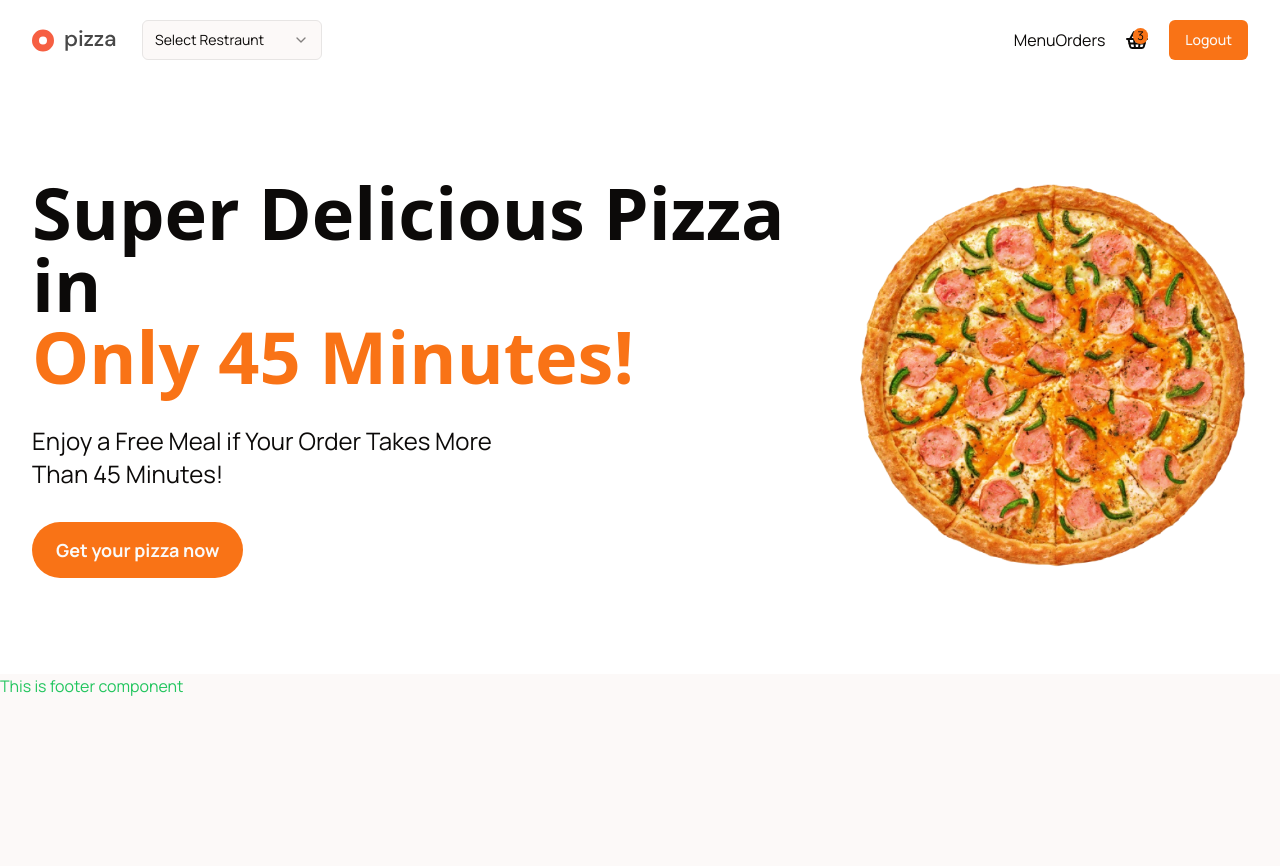
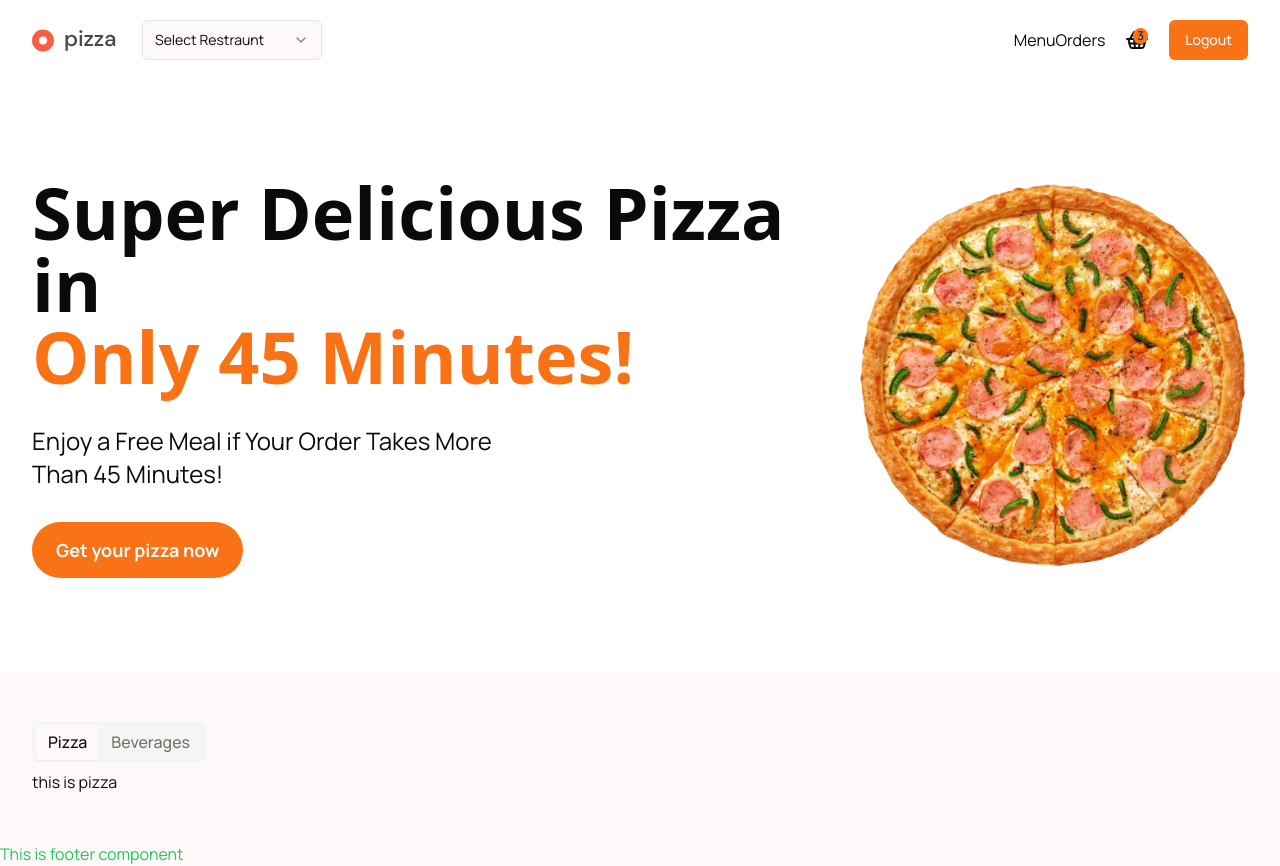
Before and after one commit to krishnagptamcs/client-ui, a Next.js app: page / in a window 1280 px wide. Before the commit the page ends 800 px from the top, so only its background shows below. Built offline with nearby package versions, Linux system fonts and the light colour scheme.

Commit message:
tab added

```diff
--- a/package.json
+++ b/package.json
@@ -11,6 +11,7 @@
   "dependencies": {
     "@radix-ui/react-select": "^2.0.0",
     "@radix-ui/react-slot": "^1.0.2",
+    "@radix-ui/react-tabs": "^1.0.4",
     "class-variance-authority": "^0.7.0",
     "clsx": "^2.1.1",
     "lucide-react": "^0.379.0",
--- a/src/app/(home)/page.tsx
+++ b/src/app/(home)/page.tsx
@@ -1,6 +1,6 @@
 import { Button } from "@/components/ui/button";
 import Image from "next/image";
-
+import { Tabs, TabsContent, TabsList, TabsTrigger } from "@/components/ui/tabs";
 
 export default function Home() {
   return (
@@ -29,6 +29,23 @@ export default function Home() {
           </div>
         </div>
       </section>
+
+      <section>
+        <div className="container py-12">
+          <Tabs defaultValue="pizza">
+            <TabsList>
+              <TabsTrigger value="pizza" className="text-md">
+                Pizza
+              </TabsTrigger>
+              <TabsTrigger value="beverages" className="text-md">
+                Beverages
+              </TabsTrigger>
+            </TabsList>
+            <TabsContent value="pizza">this is pizza</TabsContent>
+            <TabsContent value="beverages">this is beverage</TabsContent>
+          </Tabs>
+        </div>
+      </section>
     </>
   );
 }
--- /dev/null
+++ b/src/components/ui/tabs.tsx
@@ -0,0 +1,55 @@
+"use client"
+
+import * as React from "react"
+import * as TabsPrimitive from "@radix-ui/react-tabs"
+
+import { cn } from "@/lib/utils"
+
+const Tabs = TabsPrimitive.Root
+
+const TabsList = React.forwardRef<
+  React.ElementRef<typeof TabsPrimitive.List>,
+  React.ComponentPropsWithoutRef<typeof TabsPrimitive.List>
+>(({ className, ...props }, ref) => (
+  <TabsPrimitive.List
+    ref={ref}
+    className={cn(
+      "inline-flex h-10 items-center justify-center rounded-md bg-muted p-1 text-muted-foreground",
+      className
+    )}
+    {...props}
+  />
+))
+TabsList.displayName = TabsPrimitive.List.displayName
+
+const TabsTrigger = React.forwardRef<
+  React.ElementRef<typeof TabsPrimitive.Trigger>,
+  React.ComponentPropsWithoutRef<typeof TabsPrimitive.Trigger>
+>(({ className, ...props }, ref) => (
+  <TabsPrimitive.Trigger
+    ref={ref}
+    className={cn(
+      "inline-flex items-center justify-center whitespace-nowrap rounded-sm px-3 py-1.5 text-sm font-medium ring-offset-background transition-all focus-visible:outline-none focus-visible:ring-2 focus-visible:ring-ring focus-visible:ring-offset-2 disabled:pointer-events-none disabled:opacity-50 data-[state=active]:bg-background data-[state=active]:text-foreground data-[state=active]:shadow-sm",
+      className
+    )}
+    {...props}
+  />
+))
+TabsTrigger.displayName = TabsPrimitive.Trigger.displayName
+
+const TabsContent = React.forwardRef<
+  React.ElementRef<typeof TabsPrimitive.Content>,
+  React.ComponentPropsWithoutRef<typeof TabsPrimitive.Content>
+>(({ className, ...props }, ref) => (
+  <TabsPrimitive.Content
+    ref={ref}
+    className={cn(
+      "mt-2 ring-offset-background focus-visible:outline-none focus-visible:ring-2 focus-visible:ring-ring focus-visible:ring-offset-2",
+      className
+    )}
+    {...props}
+  />
+))
+TabsContent.displayName = TabsPrimitive.Content.displayName
+
+export { Tabs, TabsList, TabsTrigger, TabsContent }
```
Also changed, not shown: 1 other file (tests, documents, lock files or other folders).
